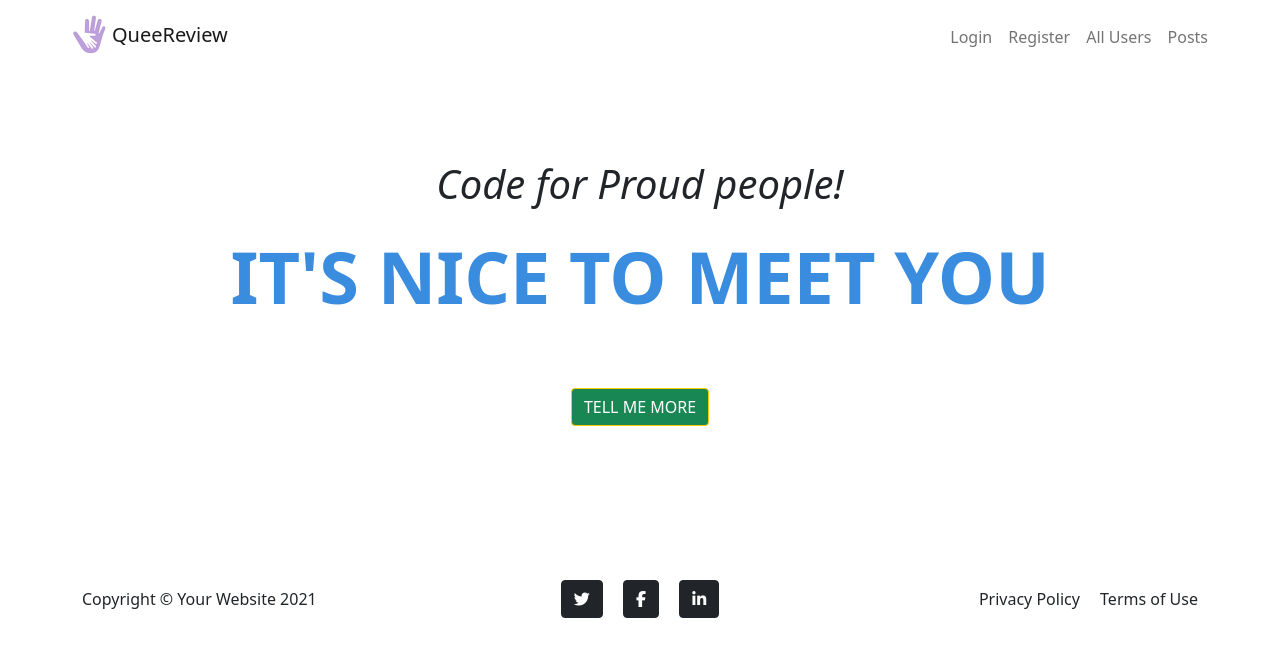
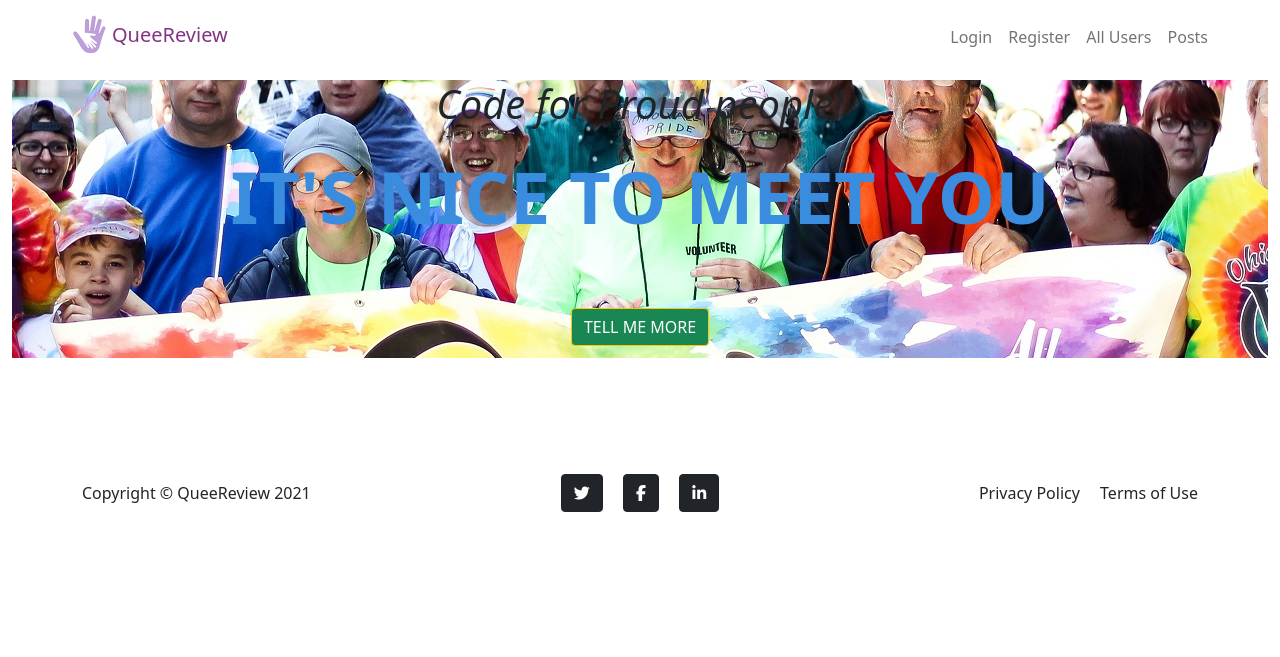
Before and after one commit to Lucy-Glanville-Brown/queereview, a Flask app: page / in a window 1280 px wide. Shown: the top 657 px of the page. Run offline with Flask 2, Linux system fonts and the light colour scheme; some libraries are stand-ins or nearby versions.

Commit message:
rename files in img folder, added container-fluid in main section and changed text logo colorin base.html

```diff
--- a/static/css/style.css
+++ b/static/css/style.css
@@ -21,12 +21,19 @@ html{
 .container{
     padding-top:80px;
 }
+
+.navbar-light
+.navbar-brand{
+    color: rgba(131,53,131.9);
+    font-weight: 500;
+}
+
 /*---------------------hero image at home page*/
 .hero{
-
+    background-image: url('/static/img/parade.jpg');
     background-position: center;
     background-repeat: no-repeat;
-    height: 19rem;
+    height:100%;
 }
 
 .hero_text{
--- a/templates/base.html
+++ b/templates/base.html
@@ -27,7 +27,7 @@
           <span class="navbar-toggler-icon"></span>
           </button>
 
-      <div class="collapse navbar-collapse" id="toggleMobileMenu">
+        <div class="collapse navbar-collapse purple" id="toggleMobileMenu">
           <ul class="nav navbar-nav ms-auto text-center">
           {% if not session.username %}
             <li class="nav-item" data-toggle="collapse" data-target=".navbar-collapse.show">
@@ -70,7 +70,7 @@
       {% endwith %}
   </section>
 
-  <main class="container">
+  <main class="container-fluid">
       {% block content %}
       {% endblock %}
   </main>
@@ -79,7 +79,7 @@
   <footer class="footer sticky-footer py-4">
     <div class="container">
         <div class="row align-items-center">
-            <div class="col-lg-4 text-lg-start">Copyright &copy; Your Website 2021</div>
+            <div class="col-lg-4 text-lg-start">Copyright &copy; QueeReview 2021</div>
             <div class="col-lg-4 my-3 my-lg-0">
                 <a class="btn btn-dark btn-social mx-2" href="https://www.twitter.com"><i class="fab fa-twitter"></i></a>
                 <a class="btn btn-dark btn-social mx-2" href="https://www.facebook.com"><i class="fab fa-facebook-f"></i></a>
--- a/templates/index.html
+++ b/templates/index.html
@@ -2,7 +2,7 @@
 
 {% block content %}
 
-<div class="jumbotrone hero">
+<div class="hero">
     <div class="hero_text"><h1>Code for Proud people!</h1></div>
     <div class="text-uppercase welcome_text">It's Nice To Meet You</div>
     <a class="btn btn-primary btn-xl text-uppercase" href="{{ url_for('ally') }}">Tell Me More</a>
```
Also changed, not shown: static/img/parade.jpg (renamed from static/img/pexels-rosemary-ketchum-parade.jpg), 1 other file. Lines whose indentation alone changed are shown as unchanged.
